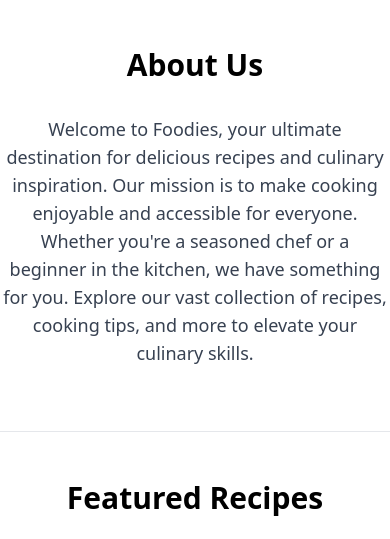
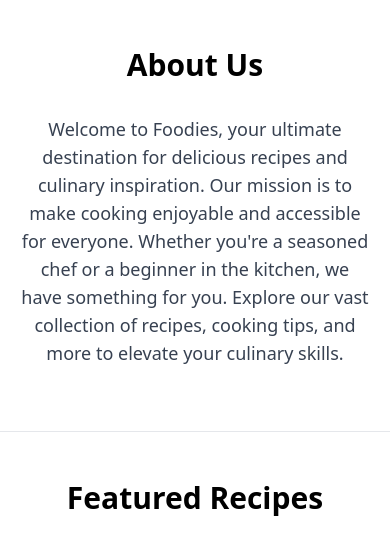
Before and after one commit to ranjitjangid/Food-Delivery-Website, a plain HTML site: page food/index.html in a window 390 px wide. Shown: the part 910-1449 px from the top of the page. Drawn offline with nearby package versions, Linux system fonts and the light colour scheme.

Commit message:
Update style.css

```diff
--- a/food/style.css
+++ b/food/style.css
@@ -14,3 +14,9 @@
    transform: translateY(-7px);
    border-color: rgb(221, 221, 221);
 }
+@media (max-width:850px){
+    section{
+        padding-left:1.3rem ;
+        padding-right: 1.3rem;
+    }
+}
```
